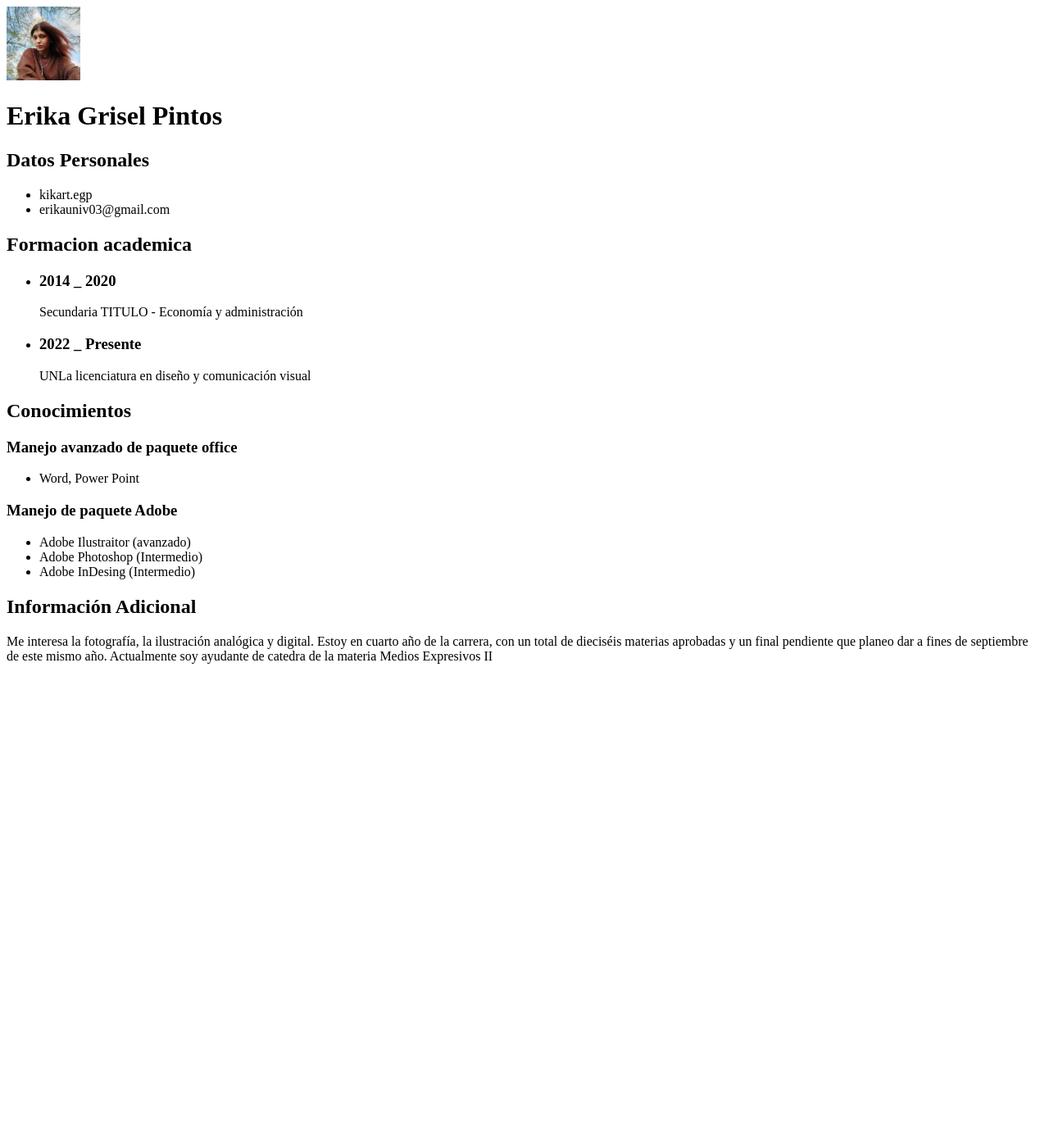
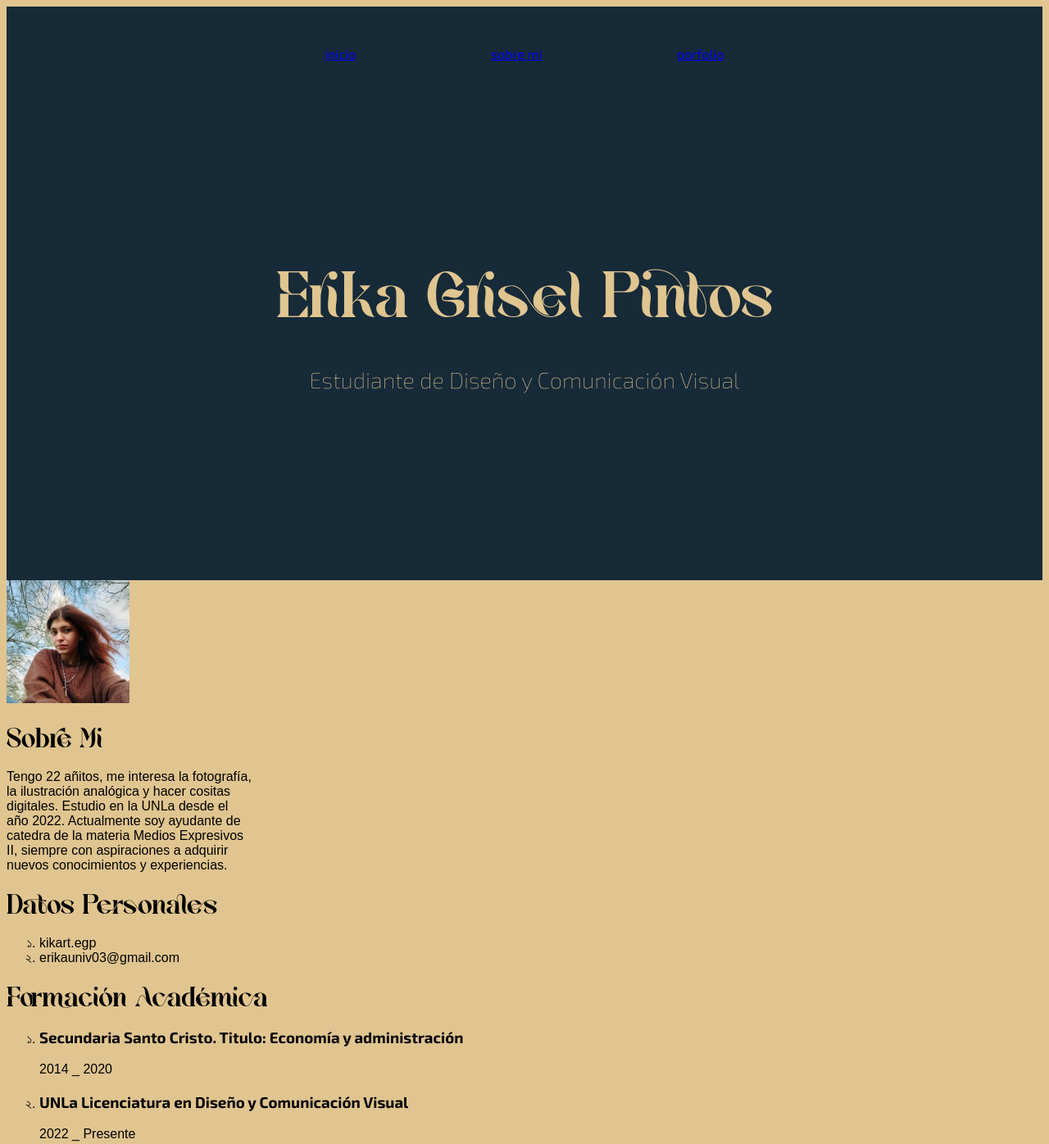
Before and after one commit to PintosErikaGrisel/Curriculum-Tp1, a plain HTML site: page index.html in a window 1280 px wide. Shown: the top 1396 px of the page at 82% size. Before the commit the page ends 826 px from the top, so only its background shows below. Drawn offline with Linux system fonts and the light colour scheme.

Commit message:
css y cambios generales

```diff
--- /dev/null
+++ b/estilos.css
@@ -0,0 +1,78 @@
+@charset "utf-8";
+/* CSS DOCUMENT */
+
+@font-face {
+    font-family: GreaterCreationBold;
+    src: url(fonts/GreaterCreation.ttf) format(truetype);
+    font-weight: bold;
+    font-style: normal;
+}
+
+* {
+    font-family: "Exo2", sans-serif;
+}
+
+/*comienzo de aplicaciones*/
+
+h1, h2 {
+    font-family: 'GreaterCreationBold', bold;
+}
+
+h1{
+    font-size: 3.5rem;
+    color: rgb(224, 197, 144);
+    text-align: center;
+    padding: 15rem;
+    padding-bottom: 20px;
+    margin: 0%;
+}
+
+h2{
+
+}
+
+h3 {
+    font-family: "exo 2", sans-serif;
+    font-weight: 700;
+}
+
+p {
+    text-align: center;
+    text-wrap-style: balance;
+}
+
+#sobremi {
+    text-align: left;
+    max-width: 300px;
+}
+
+ul {
+    list-style: bengali;
+}
+
+body {
+    background-color: rgb(224, 197, 144);
+}
+
+#color1 {
+    background-color: rgb(23, 42, 56);
+    height:700px;
+}
+
+#subtitle {
+    font-family: "exo 2", sans-serif;
+    font-weight: 150;
+    font-size: 1.7rem;
+    color: rgb(224, 197, 144);
+    text-align: center;
+}
+
+a {
+    font-family: "exo 2", sans-serif;
+    padding: 5rem;
+}
+
+nav {
+    text-align: center;
+    padding-top: 3rem;
+}
--- a/index.html
+++ b/index.html
@@ -3,23 +3,42 @@
     <head>
         <meta charset="utf-8"/>
         <title>Tp1 Erika Pintos</title>
+        <link rel="stylesheet" href="estilos.css" type="text/css">
+        <style>
+            @import url('https://fonts.googleapis.com/css2?family=Exo+2:ital,wght@0,100..900;1,100..900&display=swap');
+        </style>
     </head>
     <body>
-        <header>
-            <img src="img/yo.jpg" alt="Foto mia" width="90px" height="90px"/>
+        <header id="color1">
+            <nav>
+                <a href="#">inicio</a>
+                <a href="#">sobre mi</a>
+                <a href="#">porfolio</a>
+            </nav>
             <h1>Erika Grisel Pintos</h1>
+            <h2 id="subtitle">Estudiante de Diseño y Comunicación Visual</h2>
         </header>
         <main>
+            <section>
+            <img src="img/yo.jpg" alt="Foto mia" width="150px" height="150px"/>
+            <h2>Sobre Mi</h2>
+            <p id="sobremi">Tengo 22 añitos, me interesa la fotografía, la ilustración analógica y hacer cositas digitales. Estudio en la UNLa desde el año 2022. Actualmente soy ayudante de catedra de la materia Medios Expresivos II, siempre con aspiraciones a adquirir nuevos conocimientos y experiencias. </p>
+            </section>
+            <section>
             <h2>Datos Personales</h2>
             <ul>
                 <li>kikart.egp</li>
                 <li>erikauniv03@gmail.com</li>
             </ul>
-            <h2>Formacion academica</h2>
+            </section>
+            <section>
+            <h2>Formación Académica</h2>
             <ul>
-                <li><h3>2014 _ 2020</h3>Secundaria TITULO - Economía y administración</li>
-                <li><h3>2022 _ Presente</h3> UNLa licenciatura en diseño y comunicación visual</li>
+                <li><h3>Secundaria Santo Cristo. Titulo: Economía y administración</h3>2014 _ 2020</li>
+                <li><h3>UNLa Licenciatura en Diseño y Comunicación Visual</h3>2022 _ Presente</li>
             </ul>
+            </section>
+            <section>
             <h2>Conocimientos</h2>
             <h3>Manejo avanzado de paquete office</h3>
             <ul>
@@ -31,9 +50,27 @@
                 <li>Adobe Photoshop (Intermedio)</li>
                 <li>Adobe InDesing (Intermedio)</li>
             </ul>
-            <h2>Información Adicional</h2>
-            <p>Me interesa la fotografía, la ilustración analógica y digital. Estoy en cuarto año de la carrera, con un total de dieciséis materias aprobadas y un final pendiente que planeo dar a fines de septiembre de este mismo año. Actualmente soy ayudante de catedra de la materia Medios Expresivos II</p>
+            </section>
+            <section>
+            <h3>Idiomas</h3>
+            <ul>
+                <li>Ingles intermedio</li>
+            </ul>
+            </section>
         </main>
-        <footer></footer>
+        <footer>
+            <p>Catedra Wischñevsky</p>
+            <ul>
+                <li>
+                    <a href="https://www.instagram.com/kikart.egp?igsh=MThtNXA5YzV4d2hqbw==">instagram</a>
+                </li>
+                <li>
+                    <a href="https://www.behance.net/erikapintos/projects">behance</a>
+                </li>
+                <li>
+                    <a href="https://www.linkedin.com/in/erika-pintos-4a3107382/">linkedin</a>
+                </li>
+            </ul>
+        </footer>
     </body>
 </html>
```
Also changed, not shown: fonts/GreaterCreation.ttf (added).
